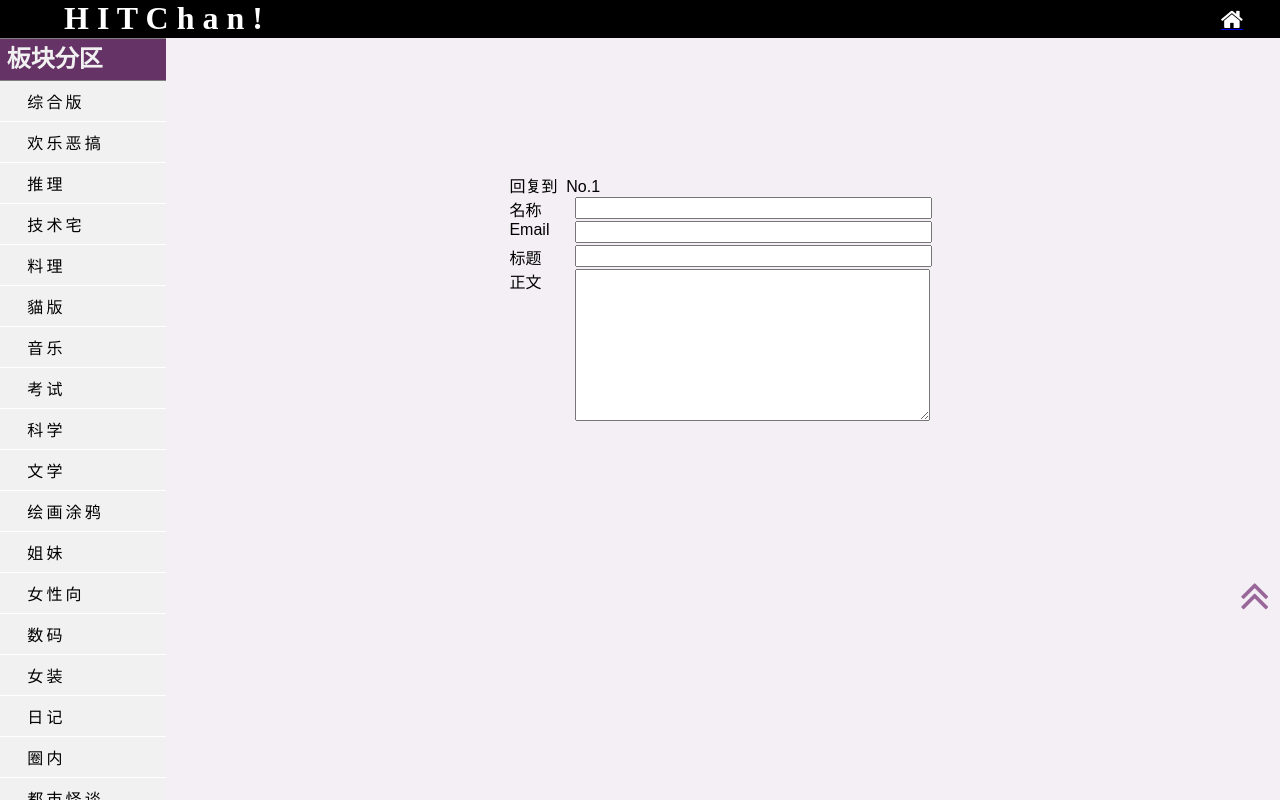
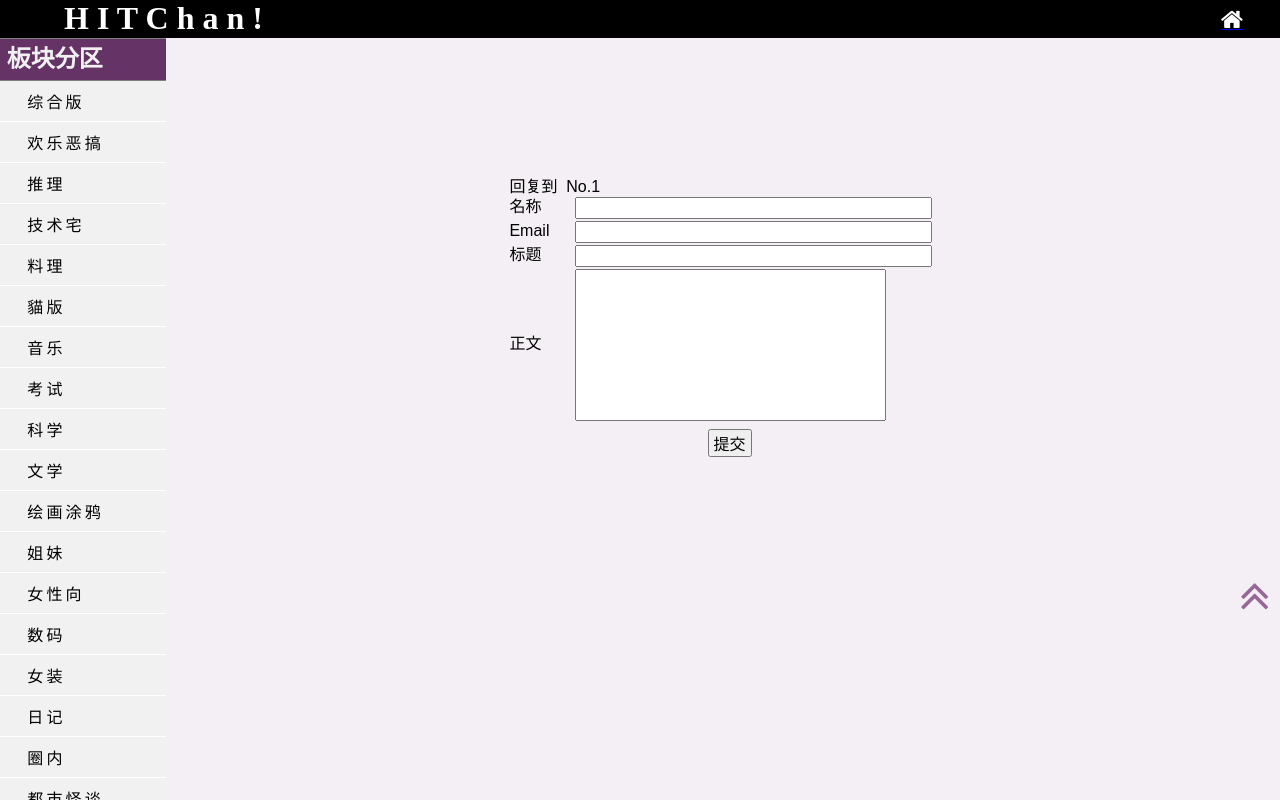
Before and after one commit to SovietVsAllies/hit-chan, a Django app: page /forum/t/1/1/ in a window 1280 px wide. Run offline with Django 3.2, Linux system fonts and the light colour scheme; data comes from the database, SQL or seed files in the repository; data that the repository does not hold is empty.

Commit message:
Style fixes

```diff
--- a/forum/static/forum/css/hc-post-form-style.css
+++ b/forum/static/forum/css/hc-post-form-style.css
@@ -15,6 +15,7 @@
     width: 15%;
     position: absolute;
     left: 0;
+    line-height: 19px;
 }
 
 .hc-post-form-input input, .hc-post-form-input textarea {
--- a/forum/templates/forum/show_board.html
+++ b/forum/templates/forum/show_board.html
@@ -67,7 +67,7 @@
         <div class="hc-post-form-input" style="height: 150px;">
           <div style="height: 100%; line-height: 150px;">正文</div>
           <textarea name="text" rows="10" cols="30"
-              style="height: 100%; resize: none;"></textarea>
+              style="height: 100%; resize: none; width: 70%"></textarea>
         </div>
         <div class="hc-post-form-submit">
           <input type="submit" value="提交">
--- a/forum/templates/forum/show_thread.html
+++ b/forum/templates/forum/show_thread.html
@@ -63,9 +63,10 @@
           <div>标题</div>
           <input type="text" name="title" maxlength="50">
         </div>
-        <div class="hc-post-form-input">
-          <div>正文</div>
-          <textarea name="text" rows="10" cols="30"></textarea>
+        <div class="hc-post-form-input" style="height: 150px;">
+          <div style="height: 100%; line-height: 150px;">正文</div>
+          <textarea name="text" rows="10" cols="30"
+              style="height: 100%; resize: none; width: 70%"></textarea>
         </div>
         <div class="hc-post-form-submit">
           <input type="submit" value="提交">
```
